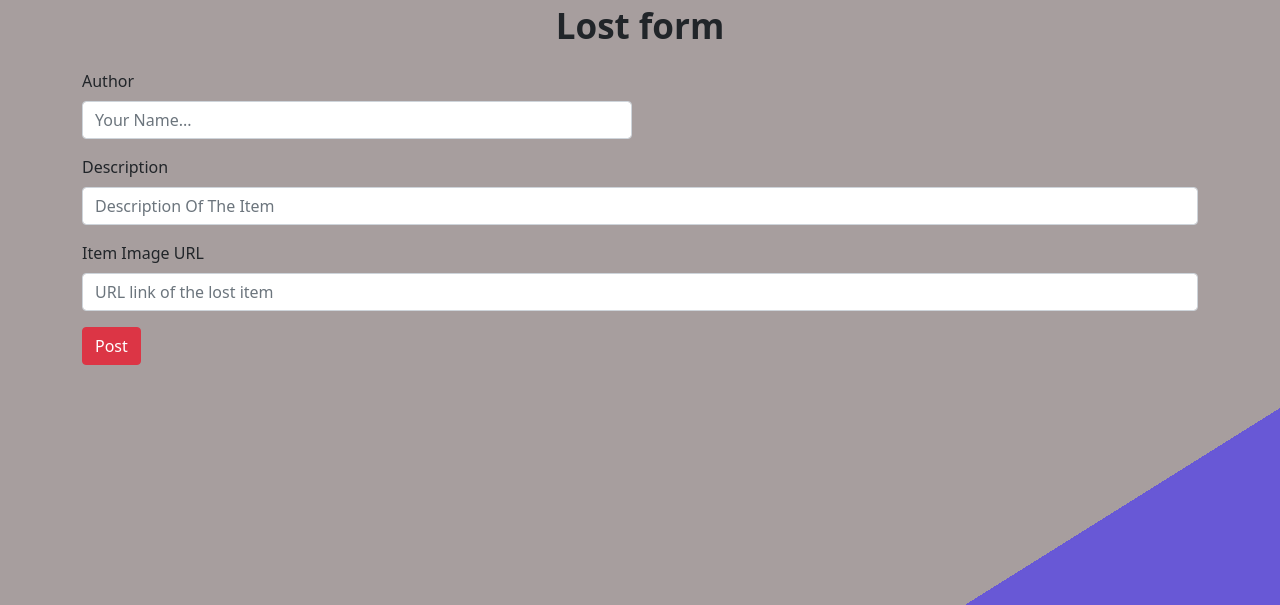
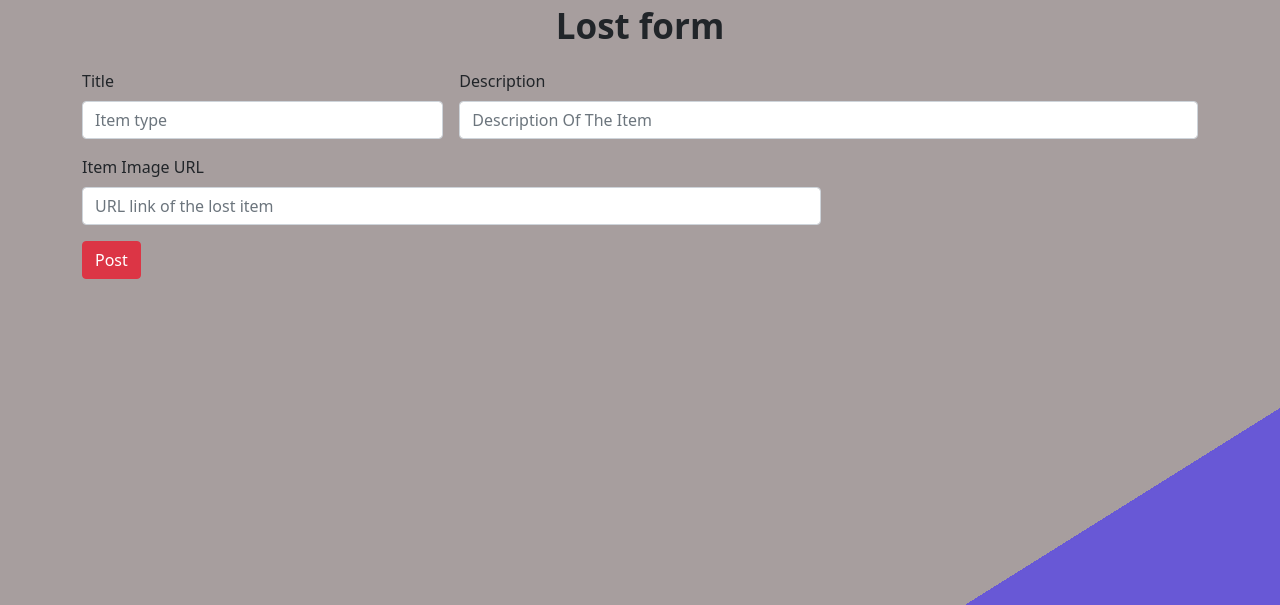
Before and after one commit to amanpandey-crypto/LostFound, a Django app: page /accounts/lostitem/ in a window 1280 px wide. Shown: the part 72-677 px from the top of the page. Run offline with Django 3.2, Linux system fonts and the light colour scheme.

Commit message:
Update postitem.html

```diff
--- a/accounts/templates/accounts/postitem.html
+++ b/accounts/templates/accounts/postitem.html
@@ -9,16 +9,15 @@
   </div>
   <form class="row g-3" method="POST">
       {% csrf_token %}
-      <div class="col-md-6">
-          <label for="author" class="form-label">Author</label>
-          <input type="text" class="form-control" id="author" placeholder="Your Name..." name="author">
-        </div>
-
-      <div class="col-12">
+      <div class="col-4">
+        <label for="title" class="form-label">Title</label>
+        <input type="text" class="form-control" id="title" placeholder="Item type" name="title">
+      </div>
+      <div class="col-8">
         <label for="description" class="form-label">Description</label>
         <input type="text" class="form-control" id="description" placeholder="Description Of The Item" name="Description">
       </div>
-      <div class="col-12">
+      <div class="col-8">
         <label for="lost_image" class="form-label">Item Image URL</label>
         <input type="text" class="form-control" id="lost_image" placeholder="URL link of the lost item" name="lost_image">
       </div>
@@ -27,7 +26,6 @@
         <button type="Submit" id="Submit" name="Submit" value="Submit" class="btn btn-danger">Post</button>
       </div>
     </form>
-  </div>
 </div>
 
 {%endblock%}
```
